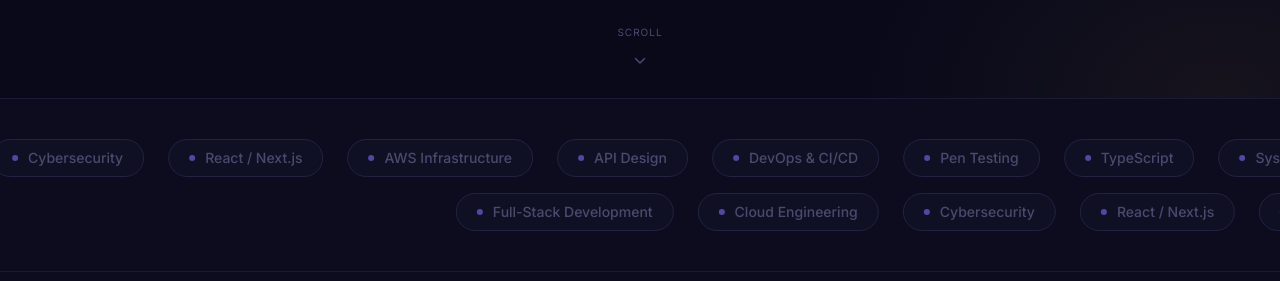
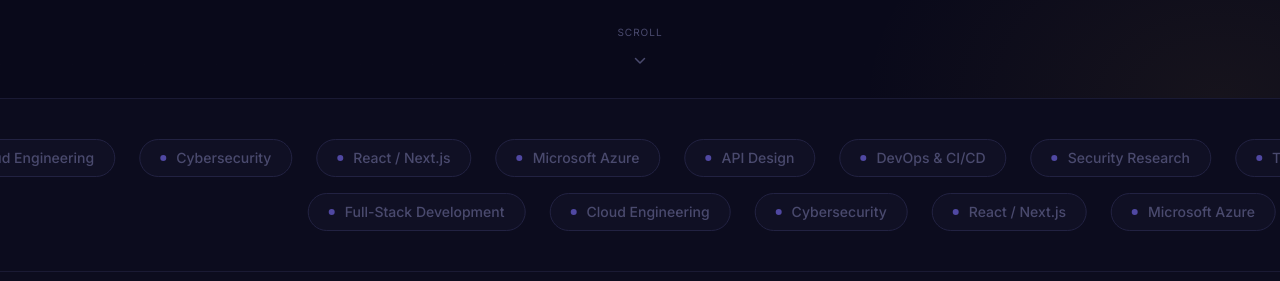
Before and after one commit to janudawithanage/my-portfolio, a Next.js app: page / in a window 1280 px wide. Shown: the part 800-1081 px from the top of the page. Built offline with nearby package versions, Linux system fonts and the light colour scheme; no server answers.

Commit message:
chore(marquee): update keywords and slow animation

```diff
--- a/src/components/sections/MarqueeStrip.tsx
+++ b/src/components/sections/MarqueeStrip.tsx
@@ -7,10 +7,10 @@ const ITEMS = [
   "Cloud Engineering",
   "Cybersecurity",
   "React / Next.js",
-  "AWS Infrastructure",
+  "Microsoft Azure",
   "API Design",
   "DevOps & CI/CD",
-  "Pen Testing",
+  "Security Research",
   "TypeScript",
   "System Design",
 ];
@@ -22,7 +22,7 @@ function Strip({ reverse = false }: { reverse?: boolean }) {
       <motion.div
         className="flex gap-6 shrink-0"
         animate={{ x: reverse ? ["0%", "50%"] : ["0%", "-50%"] }}
-        transition={{ duration: 28, repeat: Infinity, ease: "linear" }}
+        transition={{ duration: 42, repeat: Infinity, ease: "linear" }}
       >
         {items.map((item, i) => (
           <span
```
